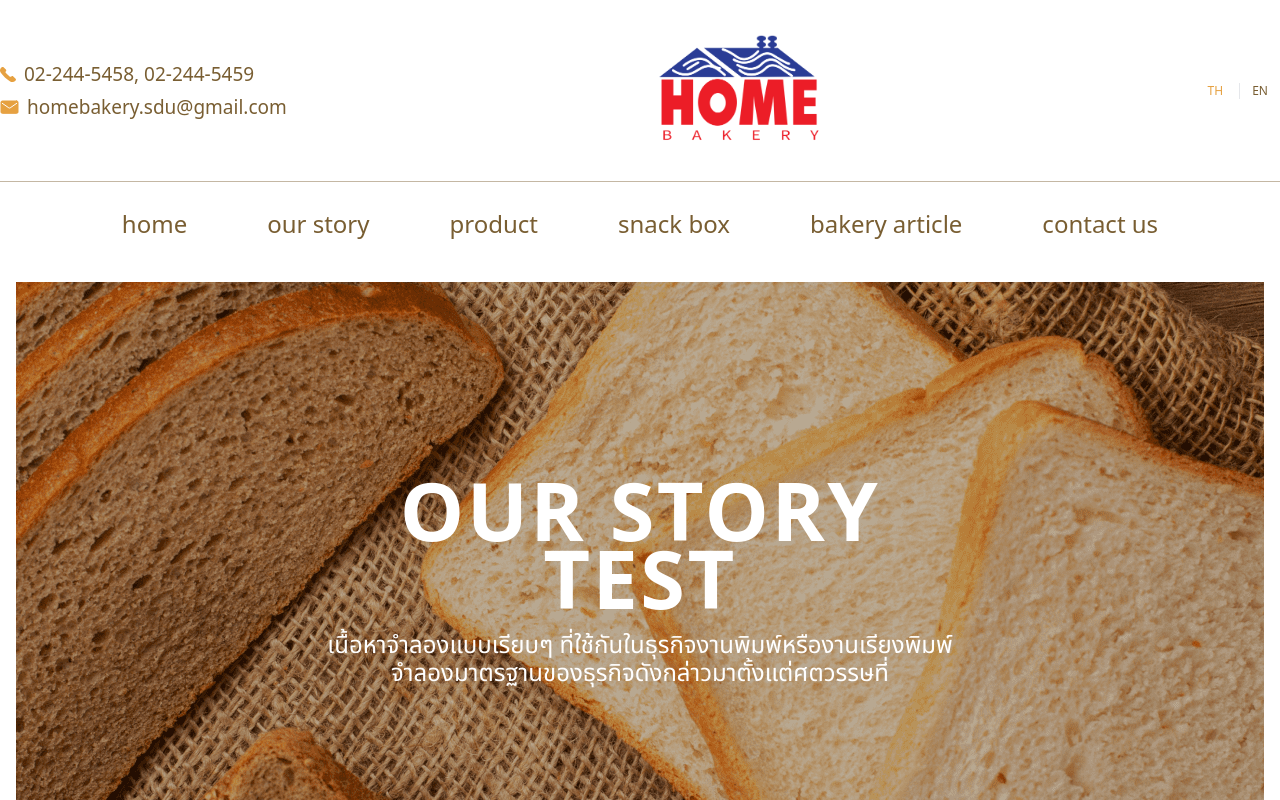
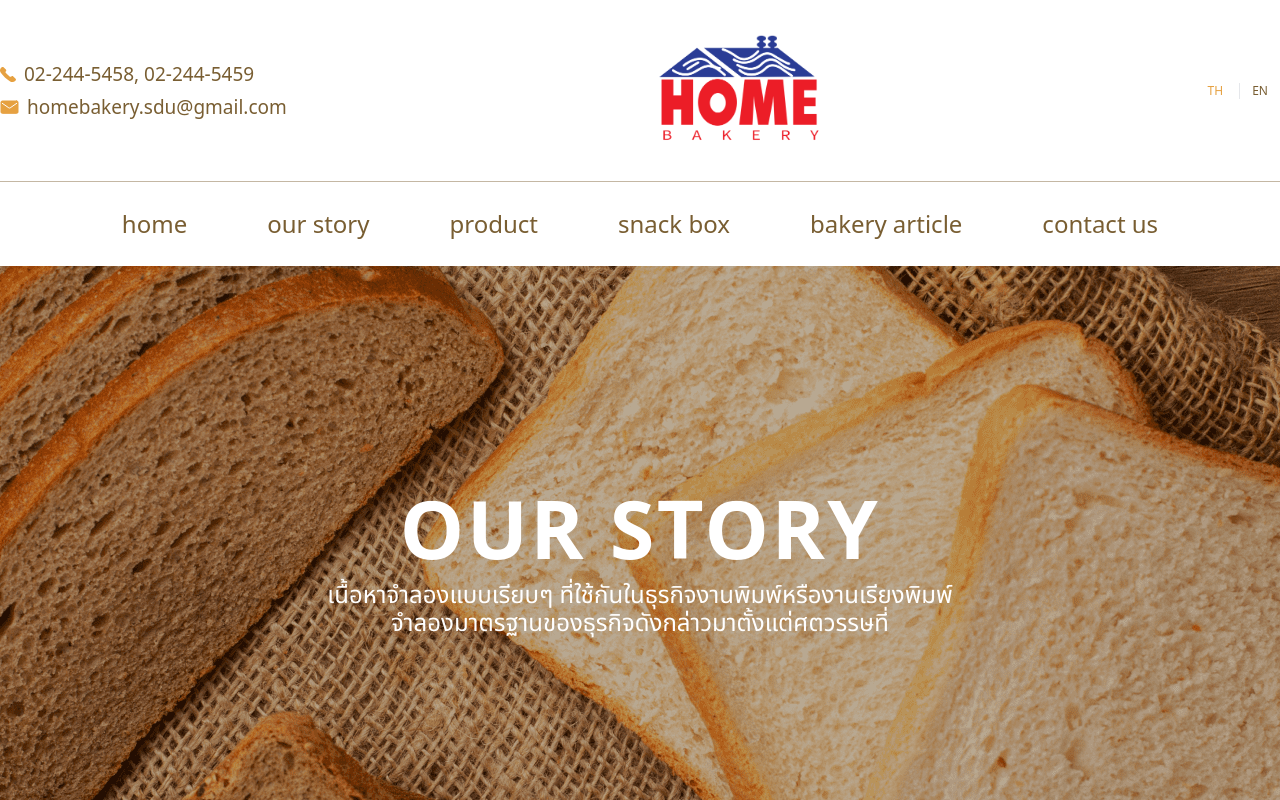
Before and after one commit to MarkSuttirak/homebakery, a React (Create React App) app: page /our-story in a window 1280 px wide. Shown: the top 800 px of the page. Built offline with nearby package versions, Linux system fonts and the light colour scheme.

Commit message:
Update our-story.js

```diff
--- a/src/pages/our-story.js
+++ b/src/pages/our-story.js
@@ -34,7 +34,7 @@ const incentives = [
 
 function OurStory() {
   return (
-    <main className="sm:p-4">
+    <main>
       <section
         className="min-h-[50vh] relative flex items-center coverCenter"
         style={{ background: `url('${ourStoryBgImg}')` }}
@@ -42,7 +42,7 @@ function OurStory() {
         {/* <div className="background-overlay"></div> */}
         <div className="container mx-auto max-w-[700px] px-6 flex flex-col justify-center text-center min-h-[600px]">
           <h1 className="text-white text-shadow-lg font-Avenir text-[81px] font-bold leading-[68px] tracking-[2.43px] uppercase relative">
-            Our story Test
+            Our story
           </h1>
 
           <p className="text-white text-shadow-sm font-noto-sans-thai text-2xl font-normal leading-[28px] mt-5">
```
